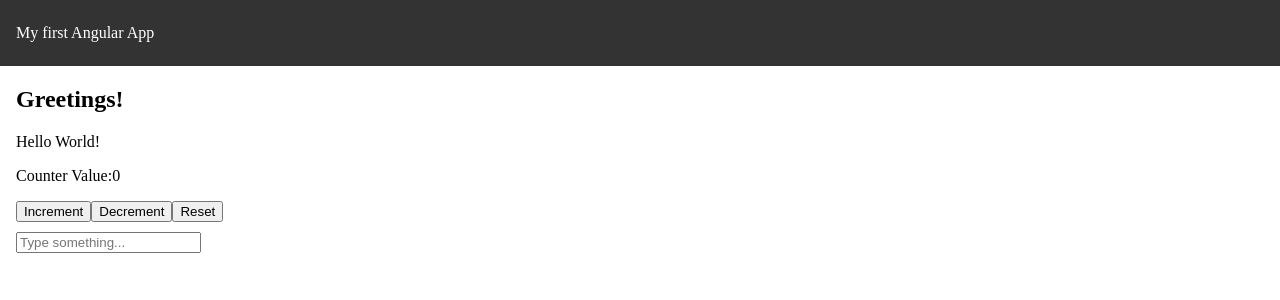
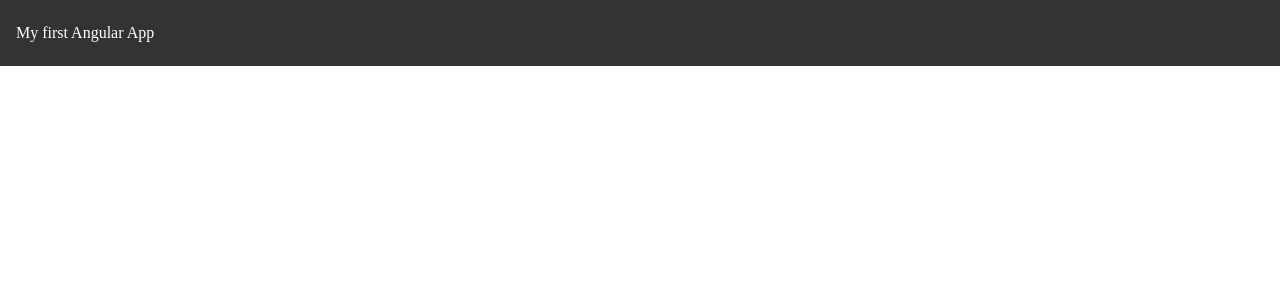
Before and after one commit to SUE2023/Angular-Project, an Angular app in the folder first-ng-app/: page / in a window 1280 px wide. Shown: the top 300 px of the page. Built offline with nearby package versions, Linux system fonts and the light colour scheme.

Commit message:
Commenting Home componet: To avoid double component of the home page

```diff
--- a/first-ng-app/src/app/app.ts
+++ b/first-ng-app/src/app/app.ts
@@ -1,16 +1,16 @@
 import { Component } from '@angular/core';
 import { RouterOutlet } from '@angular/router';
 import { Header } from './components/header/header';
-import { Home } from './/home/home';
+//import { Home } from './/home/home';
 
 @Component({
   selector: 'app-root',
   standalone: true,
-  imports: [RouterOutlet, Header, Home],
+  imports: [RouterOutlet, Header],// Home],
   template: `
     <app-header></app-header>
     <main>
-      <app-home></app-home>
+      <!-- <app-home></app-home> -->
       <router-outlet></router-outlet>
     </main>
   `,
```
